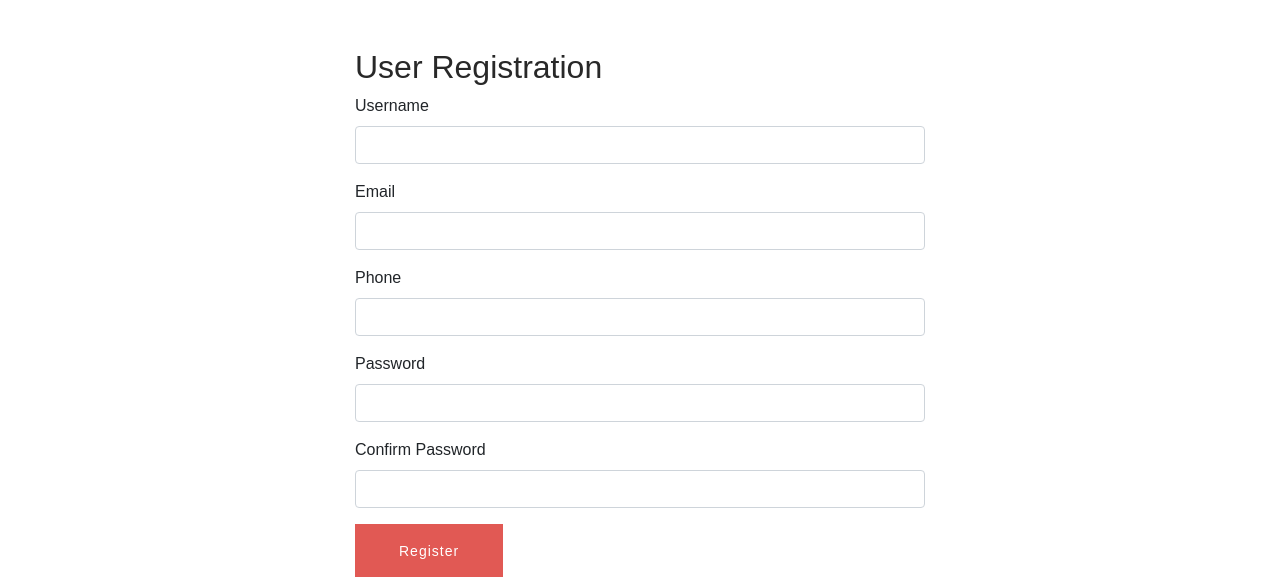
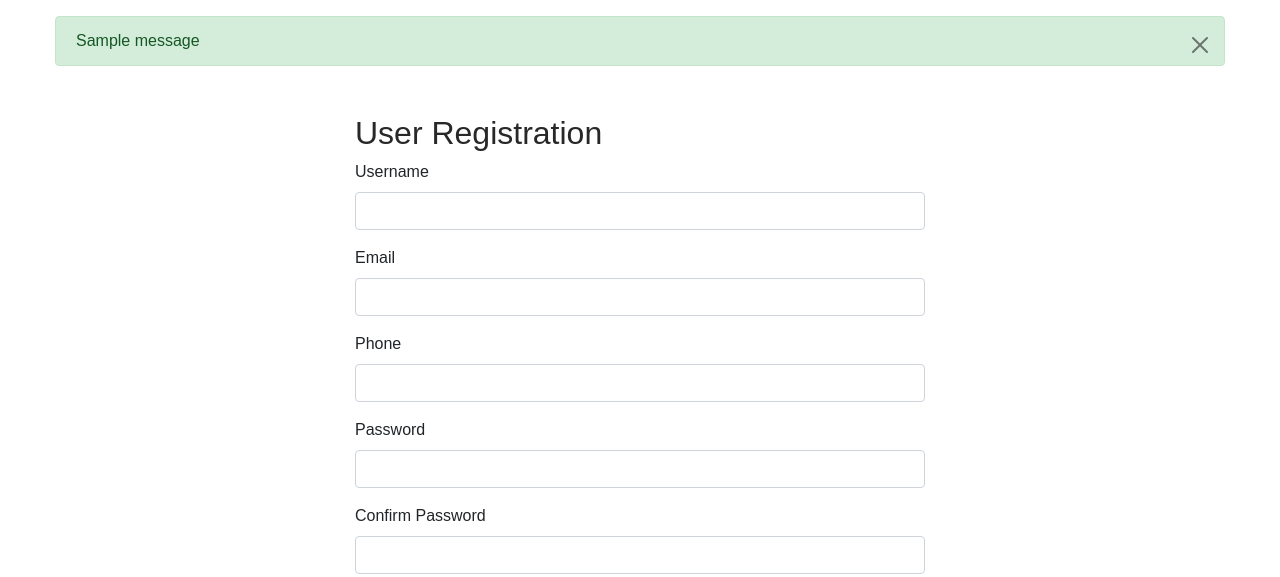
Before and after one commit to shoiab2025/Omeiat, a Django app: page /register/ in a window 1280 px wide. Shown: the part 100-677 px from the top of the page. Run offline with Django 5.2, Linux system fonts and the light colour scheme; tables that the repository leaves empty hold one stand-in row (values such as "Sample post"); one stand-in notice (Sample message) is shown; some libraries are stand-ins or nearby versions; some web fonts are replaced.

Commit message:
the demo user chnages

```diff
--- a/app/templates/base_layout.html
+++ b/app/templates/base_layout.html
@@ -131,12 +131,19 @@
             </div>
         </div>
     </header>
-
+    {% if messages %}
+    <div class="container mt-3">
+        {% for message in messages %}
+        <div class="alert alert-{{ message.tags }} alert-dismissible fade show" role="alert">
+            {{ message }}
+            <button type="button" class="btn-close" data-bs-dismiss="alert" aria-label="Close"></button>
+        </div>
+        {% endfor %}
+    </div>
+    {% endif %}
     <!-- Header End -->
 
     {% block content %}{% endblock content %}
-
-
 
     <!-- Footer Start -->
     <footer>
--- a/app/templates/ins_register.html
+++ b/app/templates/ins_register.html
@@ -91,12 +91,12 @@
                             {% if not institution %}
                                 <div class="col-md-6">
                                     <label for="password" class="form-label">Password</label>
-                                <input type="password" class="form-control" id="password" name="password" required>
+                                    <input type="password" class="form-control" id="password1" name="password1" required>
                                 </div>
 
                                 <div class="col-md-6">
                                     <label for="confirm_password" class="form-label">Confirm Password</label>
-                                <input type="password" class="form-control" id="confirm_password" name="confirm_password" required>
+                                    <input type="password" class="form-control" id="password2" name="password2" required>
                                 </div>
                             {% endif %}
                         </div>
--- a/app/views/authentication/authentication.py
+++ b/app/views/authentication/authentication.py
@@ -39,9 +39,10 @@ def register_account(request, account_type="user"):
     choices = get_institution_choices()  # Includes 'categories'
 
     if request.method == "POST":
+        pdb.set_trace()
         email = request.POST.get("email", "").strip().lower()
-        password = request.POST.get("password", "")
-        confirm_password = request.POST.get("confirm_password", "")
+        password = request.POST.get("password1", "")
+        confirm_password = request.POST.get("password2", "")
         redirect_url = "register" if account_type == "user" else "institution_register"
 
         if not email or not password:
```
Also changed, not shown: app/static/institution_logos/MACE_5_8fGUjax.png (added), 1 other file. Lines whose indentation alone changed are shown as unchanged.
